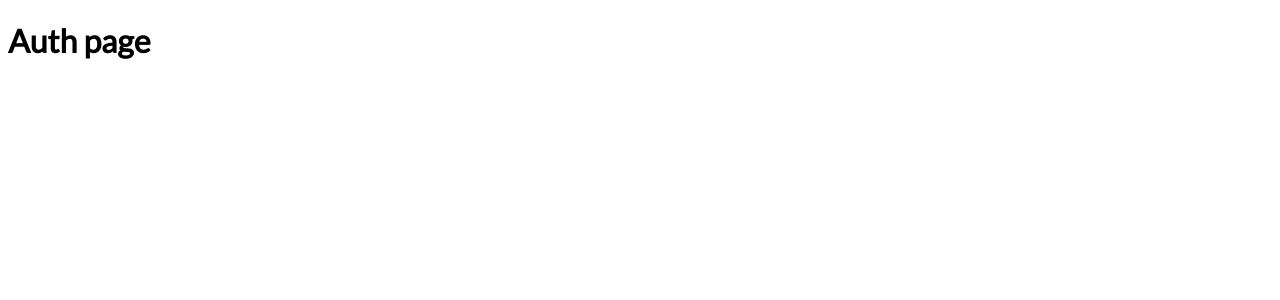
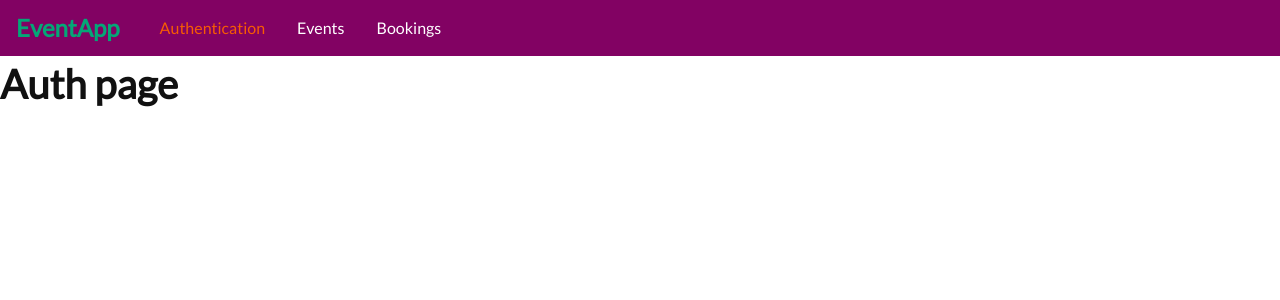
Before and after one commit to DemonsGalore/Academind-GraphQL, a React (Create React App) app in the folder client/: page /auth in a window 1280 px wide. Shown: the top 300 px of the page. Built offline with nearby package versions, Linux system fonts and the light colour scheme; the HTML template or start-up script is replaced by a standard one.

Commit message:
part 12 of the tutorial

```diff
--- a/client/src/App.js
+++ b/client/src/App.js
@@ -1,7 +1,8 @@
-import React, { Component } from 'react';
+import React, { Component, Fragment } from 'react';
 import { BrowserRouter, Route, Redirect, Switch } from 'react-router-dom';
 import './App.css';
 
+import Navbar from './components/layout/Navbar';
 import Auth from './components/Auth';
 import Bookings from './components/Bookings';
 import Events from './components/Events';
@@ -10,6 +11,9 @@ class App extends Component {
   render() {
     return (
       <BrowserRouter>
+        <Fragment>
+          <Navbar />
+          <main>
             <Switch>
               <Redirect from="/" to="/auth" exact />
               <Route path="/auth" component={Auth} />
@@ -18,6 +22,8 @@ class App extends Component {
               <Route path="/" component={null} />
               <Route path="/" component={null} />
             </Switch>
+          </main>
+        </Fragment>
       </BrowserRouter>
     );
   }
--- /dev/null
+++ b/client/src/components/layout/Navbar.js
@@ -0,0 +1,21 @@
+import React from 'react';
+import { NavLink } from 'react-router-dom';
+
+import './navbar.css';
+
+const navbar = props => (
+  <header>
+    <div className="">
+      <h1>EventApp</h1>
+    </div>
+    <nav className="nav-main">
+      <ul>
+        <li><NavLink to="/auth">Authentication</NavLink></li>
+        <li><NavLink to="/events">Events</NavLink></li>
+        <li><NavLink to="/bookings">Bookings</NavLink></li>
+      </ul>
+    </nav>
+  </header>
+);
+
+export default navbar;
--- /dev/null
+++ b/client/src/components/layout/navbar.css
@@ -0,0 +1,41 @@
+header {
+  position: fixed;
+  left: 0;
+  top: 0;
+  width: 100%;
+  height: 3.5rem;
+  background: var(--primary);
+  padding: 0 1rem;
+  display: flex;
+  align-items: center;
+}
+
+header div h1 {
+  color: var(--secondary);
+  margin: 0;
+  font-size: 1.5rem;
+}
+
+.nav-main {
+  margin-left: 1.5rem;
+}
+
+.nav-main ul {
+  display: flex;
+  margin: 0;
+  padding: 0;
+  list-style: none;
+}
+
+.nav-main li {
+  margin: 0 1rem;
+}
+
+.nav-main a {
+  text-decoration: none;
+  color: var(--light);
+}
+
+.nav-main a:hover, .nav-main a:active, .nav-main a.active {
+  color: var(--accent);
+}
--- a/client/src/index.css
+++ b/client/src/index.css
@@ -1,3 +1,86 @@
+/* css variables */
+:root {
+  --primary: #820263;
+  --secondary: #04A777;
+  --accent: #F75C03;
+  --secondary--accent: #D90368;
+  --dark: #291720;
+  --light: #FFFFFF;
+  --shadow: 0 1px 5px rgba(104, 104, 104, 0.8);
+  --success: #64DD17;
+  --info: #00E676;
+  --warning: #FFD600;
+  --danger: #D50000;
+  --navy: #001F3F;
+  --blue: #0074D9;
+  --aqua: #7FDBFF;
+  --teal: #39CCCC;
+  --olive: #3D9970;
+  --green: #2ECC40;
+  --lime: #01FF70;
+  --yellow: #FFDC00;
+  --orange: #FF851B;
+  --red: #FF4136;
+  --maroon: #85144B;
+  --fuchsia: #F012BE;
+  --purple: #B10DC9;
+  --black: #111111;
+  --gray: #AAAAAA;
+  --silver: #DDDDDD;
+  --white: #FFFFFF;
+  --shadow: 0px 1px 5px 1px rgba(0,0,0,0.5);
+  --inner-shadow: inset 0 5px 5px -5px rgba(0,0,0,0.5),
+                  inset 0 -5px 5px -5px rgba(0,0,0,0.5);
+  --side-padding: 6rem;
+}
+
+h1 {
+  font-size: 2.5rem;
+}
+
+h2 {
+  font-size: 2rem;
+}
+
+h3 {
+  font-size: 1.375rem;
+}
+
+h4 {
+  font-size: 1.125rem;
+}
+
+h5 {
+  font-size: 1rem;
+}
+
+h6 {
+  font-size: 0.875rem;
+}
+
+p {
+  font-size: 1.125rem;
+}
+
+a {
+  transition: color 0.3s ease;
+}
+
+::selection {
+  background: var(--primary);
+}
+
 html {
+  box-sizing: border-box;
+  color: var(--black);
   font-family: 'Lato', serif;
 }
+
+body {
+  margin: 0;
+  line-height: 1.5rem;
+}
+
+main {
+  margin-top: 4.5rem;
+}
```
Lines whose indentation alone changed are shown as unchanged.
